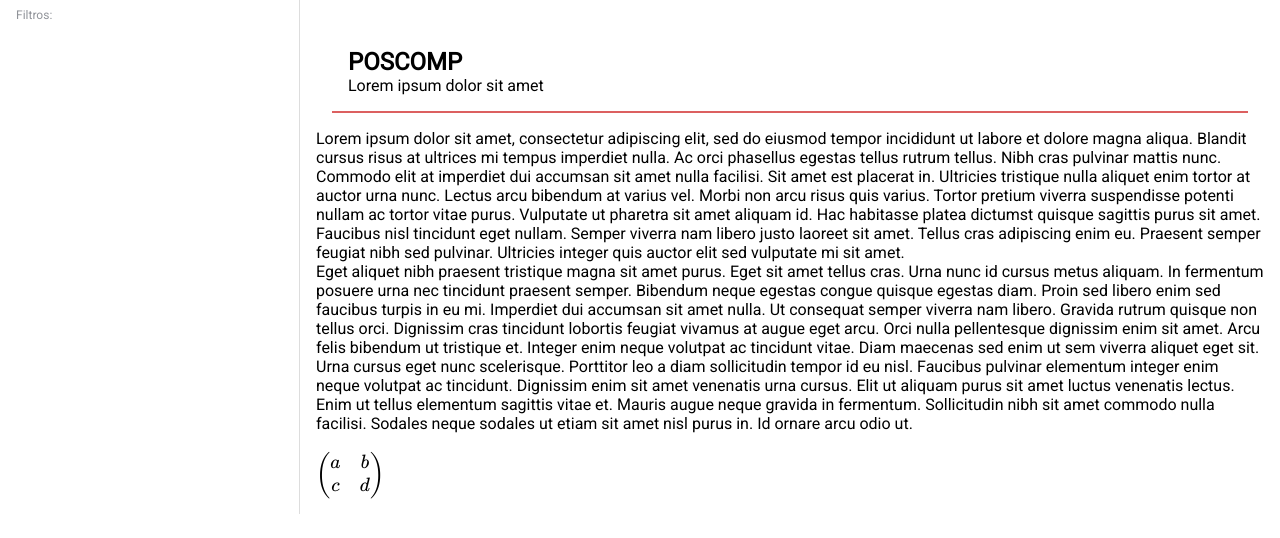
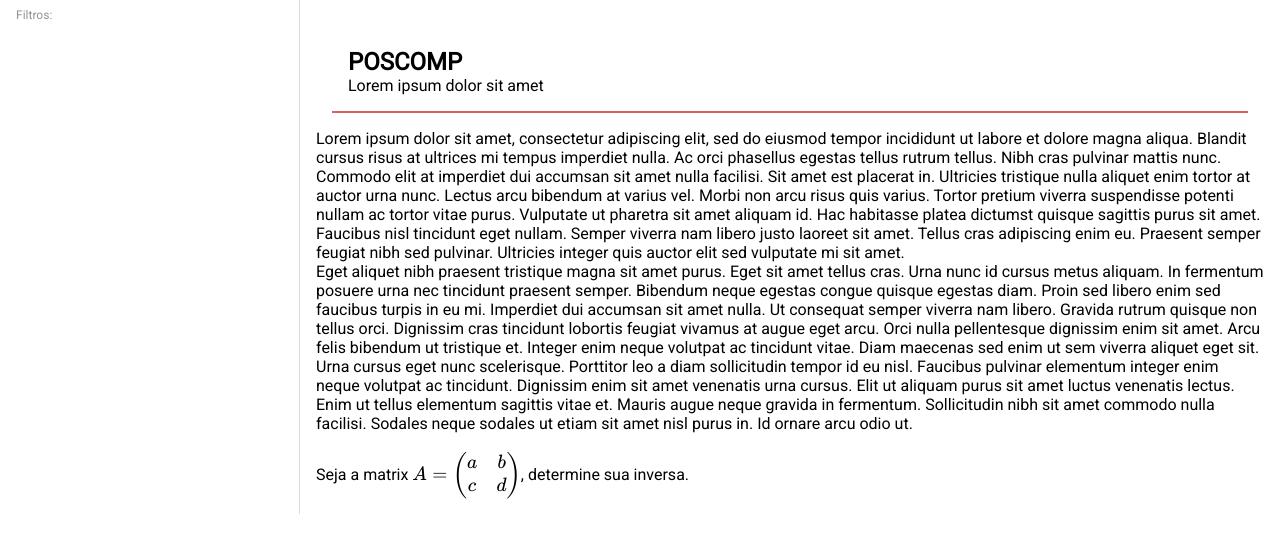
Before and after one commit to OpenDevUFCG/poscomp, a React (Create React App) app: page / in a window 1280 px wide. Shown: the top 538 px of the page. Built offline with nearby package versions, Linux system fonts and the light colour scheme.

Commit message:
adiciona parser para possibilitar a renderização de LaTeX + plain text

```diff
--- a/src/components/content/main/MainField.js
+++ b/src/components/content/main/MainField.js
@@ -1,12 +1,12 @@
 import React from 'react';
 import './MainField.css';
 
-import KatexRender from '../../render/KatexRender';
+import KatexParser from '../../render/KatexParser';
 
-const stringLatex = `\\begin{pmatrix}\n
+const stringLatex = `Seja a matrix $A=\\begin{pmatrix}\n
       a & b \\\\\n
       c & d\n
-      \\end{pmatrix}\n`;
+      \\end{pmatrix}\n$, determine sua inversa.`;
 // Obter strings para o renderizado de LaTeX aqui.
 
 const MainField = () => {
@@ -44,7 +44,7 @@
       <br />
 
       {/* Renderizador de LaTeX funcionando. */}
-      <KatexRender string={stringLatex} />
+      <KatexParser string={stringLatex} />
     </article>
   );
 };
--- /dev/null
+++ b/src/components/render/KatexParser.js
@@ -0,0 +1,40 @@
+import React from 'react';
+import KatexRender from './KatexRender';
+import PropTypes from 'prop-types';
+
+const KatexParser = ({ string }) => {
+
+    const SPECIAL_TOKEN = '$';
+    const blocks = [];
+
+    let start_block = -1;
+    let end_block = false;
+    let last_end_block = -1;
+    let id = 0;
+
+    for (let i = 0; i < string.length; ++i) {
+        if (string[i] === SPECIAL_TOKEN) {
+            if (end_block) {
+                if (last_end_block + 1 < start_block)
+                    blocks.push(<span key={ id++ }>{ string.slice(last_end_block + 1, start_block) }</span>)
+                blocks.push(<KatexRender key={ id++ } string={ string.slice(start_block + 1, i) } />);
+                end_block = false;
+                last_end_block = i;
+            } else {
+                start_block = i;
+                end_block = true;
+            }
+        }
+    }
+
+    if (last_end_block + 1 < string.length)
+        blocks.push(<span key={ id }>{ string.slice(last_end_block + 1, string.length) }</span>)
+
+    return (<div>{blocks}</div>);
+};
+
+KatexParser.propTypes = {
+    string: PropTypes.string
+};
+
+export default KatexParser;
--- a/src/components/render/KatexRender.js
+++ b/src/components/render/KatexRender.js
@@ -3,7 +3,7 @@
 import PropTypes from 'prop-types';
 
 const KatexRender = ({ string }) => (
-  <div dangerouslySetInnerHTML={{ __html: katex.renderToString(string, { throwOnError: false }) }}></div>
+  <span dangerouslySetInnerHTML={{ __html: katex.renderToString(string, { throwOnError: false }) }}></span>
 );
 
 KatexRender.propTypes = {
```
